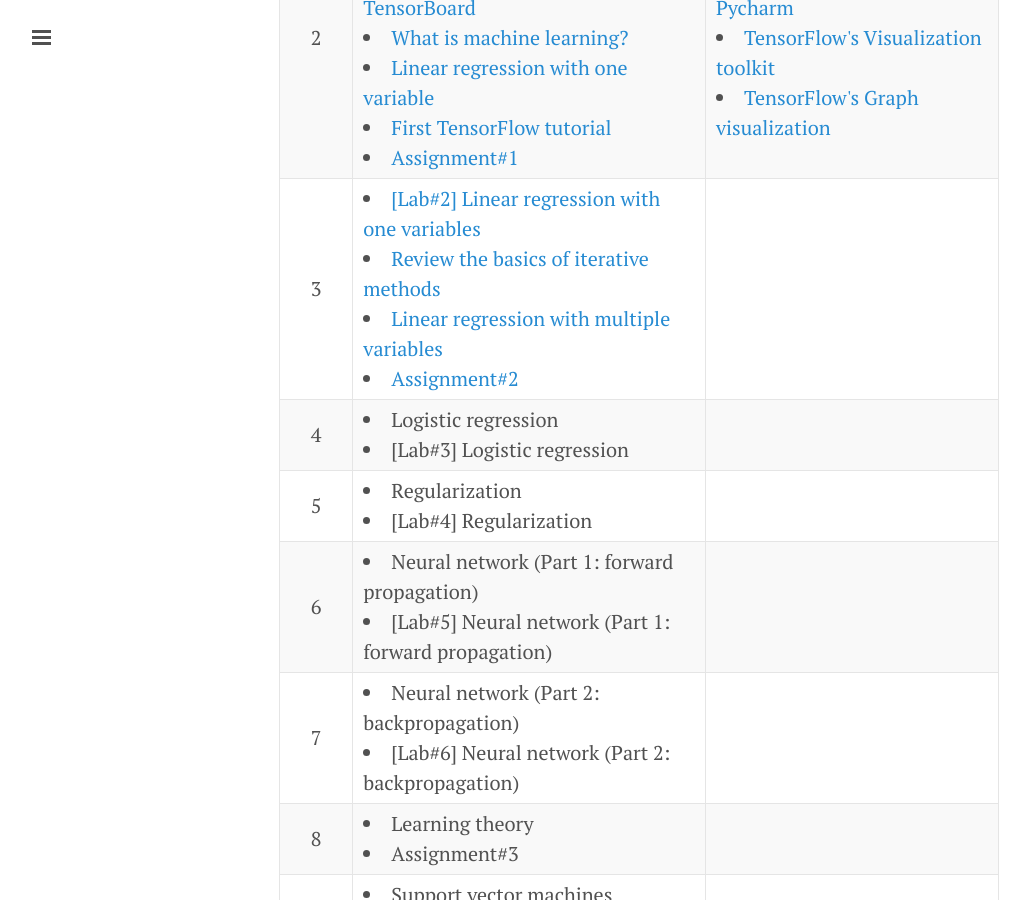
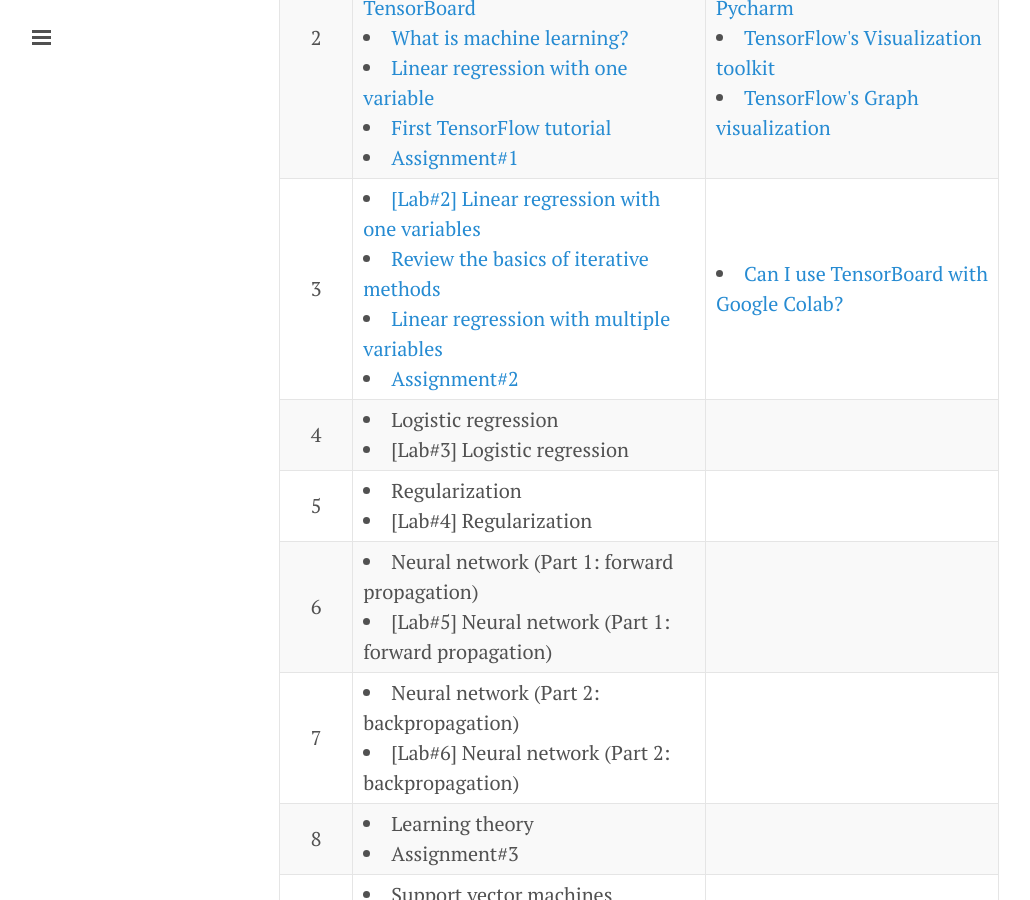
Before and after one commit to xlives/xlives.github.io, a Jekyll site: the page built from courses.markdown, in a window 1280 px wide and 900 px high, scrolled down 935 px. Shown: the whole window, without its empty margins (1-1031 px from the left). Built offline with Jekyll 4.4.1, drawn with Linux system fonts in a browser that asks for light colours.

Commit message:
Update courses.markdown

```diff
--- a/courses.markdown
+++ b/courses.markdown
@@ -56,7 +56,9 @@ Present
        <li> <a href='https://drive.google.com/open?id=1zJ2QAxdArMUV77tQuynOPp-WIQ24GLBV'>Review the basics of iterative methods</a> </li>
        <li> <a href='https://drive.google.com/open?id=1cHlyXmAkZPueM_8LTFBYlXznYpECdoS7'>Linear regression with multiple variables</a> </li>
        <li> <a href='https://drive.google.com/open?id=1_4Jk9YLgMIdoDqDRFdsSFdbMrm3YZWUs'>Assignment#2</a> </li></td>
-    <td> </td>
+    <td>
+      <li> <a href='https://stackoverflow.com/questions/47818822/can-i-use-tensorboard-with-google-colab'>Can I use TensorBoard with Google Colab?</a> </li>
+     </td>
   </tr>
   <tr>
     <td align='center'>4</td>
```
